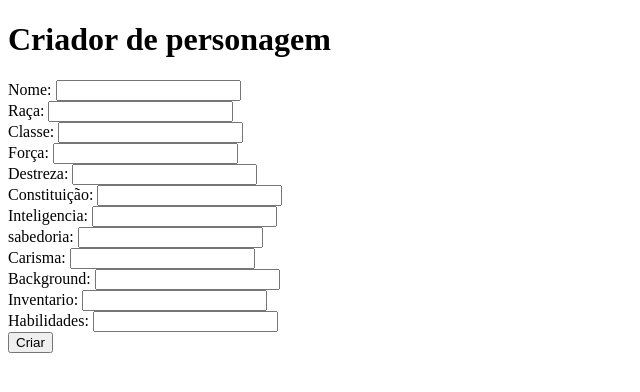
After one commit to lajotavermelha/sysrpg, a Flask app: page /criarpersonagem in a window 1280 px wide. The commit adds this page. Shown: the top 392 px of the page, without its empty margins (0-640 px from the left). Run offline with Flask 3, Linux system fonts and the light colour scheme.

Commit message:
Criação de personagem criado

```diff
--- a/routes.py
+++ b/routes.py
@@ -11,6 +11,10 @@ def indexPage():
 @app.route('/register')
 def registerPage():
     return render_template('register.html')
+
+@app.route('/criarpersonagem')
+def criarpersonagemPage():
+    return render_template('criarpersonagem.html')
 
 @app.route('/login', methods=['GET', 'POST'])
 def login():
@@ -33,4 +37,37 @@ def register():
     novo_user = User(username=username, password_hash=password_hash, email=email)
     db.session.add(novo_user)
     db.session.commit()
+    return redirect(url_for('login')), 201
     return jsonify({'message': 'usuario criado'}), 201
+
+@app.route('/api/criarpersonagem', methods=['POST', 'GET'])
+def criarpersonagem():
+    if request.method == 'POST':
+        name = request.form['name']
+        race = request.form['race']
+        classe = request.form['classe']
+        strength = request.form['força']
+        dexterity = request.form['destreza']
+        constitution = request.form['constituição']
+        intelligence = request.form['inteligencia']
+        wisdom = request.form['sabedoria']
+        charisma = request.form['carisma']
+        background = request.form['background']
+        inventory = request.form['inventario']
+        abilities = request.form['habilidade']
+        novo_personagem = Character(name=name,
+                                    race=race,
+                                    classe=classe,
+                                    strength=strength,
+                                    dexterity=dexterity,
+                                    constitution=constitution,
+                                    intelligence=intelligence,
+                                    wisdom=wisdom,
+                                    charisma=charisma,
+                                    background=background,
+                                    inventory=inventory,
+                                    abilities=abilities
+                                    )
+        db.session.add(novo_personagem)
+        db.session.commit()
+        return jsonify({'message': 'personagem criado'}), 201
--- /dev/null
+++ b/templates/criarpersonagem.html
@@ -0,0 +1,66 @@
+<!DOCTYPE html>
+<html lang="en">
+<head>
+    <meta charset="UTF-8">
+    <meta name="viewport" content="width=device-width, initial-scale=1.0">
+    <title>Criador de personagem</title>
+</head>
+<body>
+    <main>
+        <h1>Criador de personagem</h1>
+        <form action="/api/criarpersonagem" method="post">
+            <div>
+                <label for="name">Nome:</label>
+                <input type="text" name="name" id="name-personagem">
+            </div>
+            <div>
+                <label for="race">Raça:</label>
+                <input type="text" name="race" id="race-personagem">
+            </div>
+            <div>
+                <label for="classe">Classe:</label>
+                <input type="text" name="classe" id="classe-personagem">
+            </div>
+            <div>
+                <label for="força">Força:</label>
+                <input type="text" name="força" id="força-personagem">
+            </div>
+            <div>
+                <label for="destreza">Destreza:</label>
+                <input type="text" name="destreza" id="destreza-personagem">
+            </div>
+            <div>
+                <label for="constituição">Constituição:</label>
+                <input type="text" name="constituição" id="constituição-personagem">
+            </div>
+            <div>
+                <label for="inteligencia">Inteligencia:</label>
+                <input type="text" name="inteligencia" id="inteligencia-personagem">
+            </div>
+            <div>
+                <label for="sabedoria">sabedoria:</label>
+                <input type="text" name="sabedoria" id="sabedoria-personagem">
+            </div>
+            <div>
+                <label for="carisma">Carisma:</label>
+                <input type="text" name="carisma" id="carisma-personagem">
+            </div>
+            <div>
+                <label for="background">Background:</label>
+                <input type="text" name="background" id="background-personagem">
+            </div>
+            <div>
+                <label for="inventario">Inventario:</label>
+                <input type="text" name="inventario" id="inventario-personagem">
+            </div>
+            <div>
+                <label for="habilidade">Habilidades:</label>
+                <input type="text" name="habilidade" id="habilidade-personagem">
+            </div>
+            <div>
+                <button type="submit">Criar</button>
+            </div>
+        </form>
+    </main>
+</body>
+</html>
--- a/templates/index.html
+++ b/templates/index.html
@@ -13,5 +13,9 @@
             <button type="submit">Entrar</button>
         </form>
     </div>
+    <div>
+        <H1>Criar uma sessão</H1>
+        <a href=""><button type="button">Criar</button></a>
+    </div>
 </body>
 </html>
```
Also changed, not shown: instance/sysrpg.db, 1 other file.
